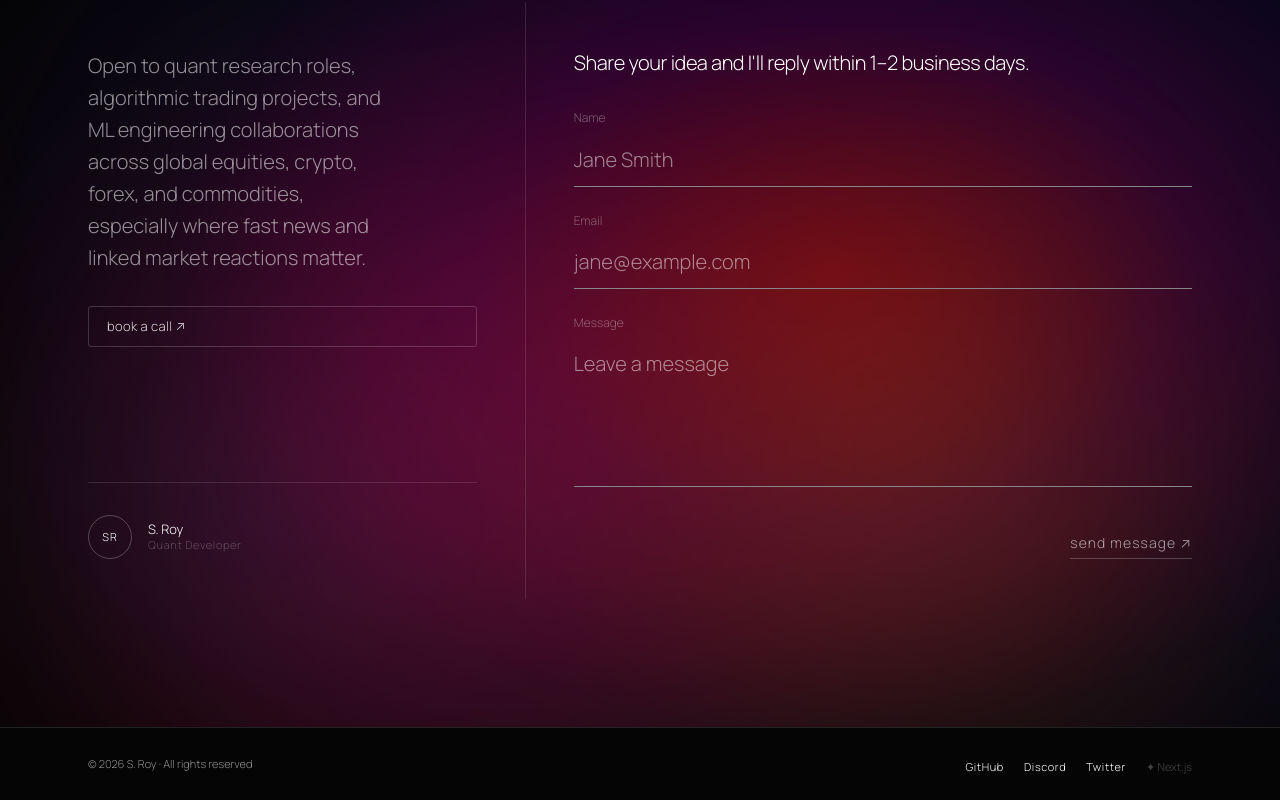
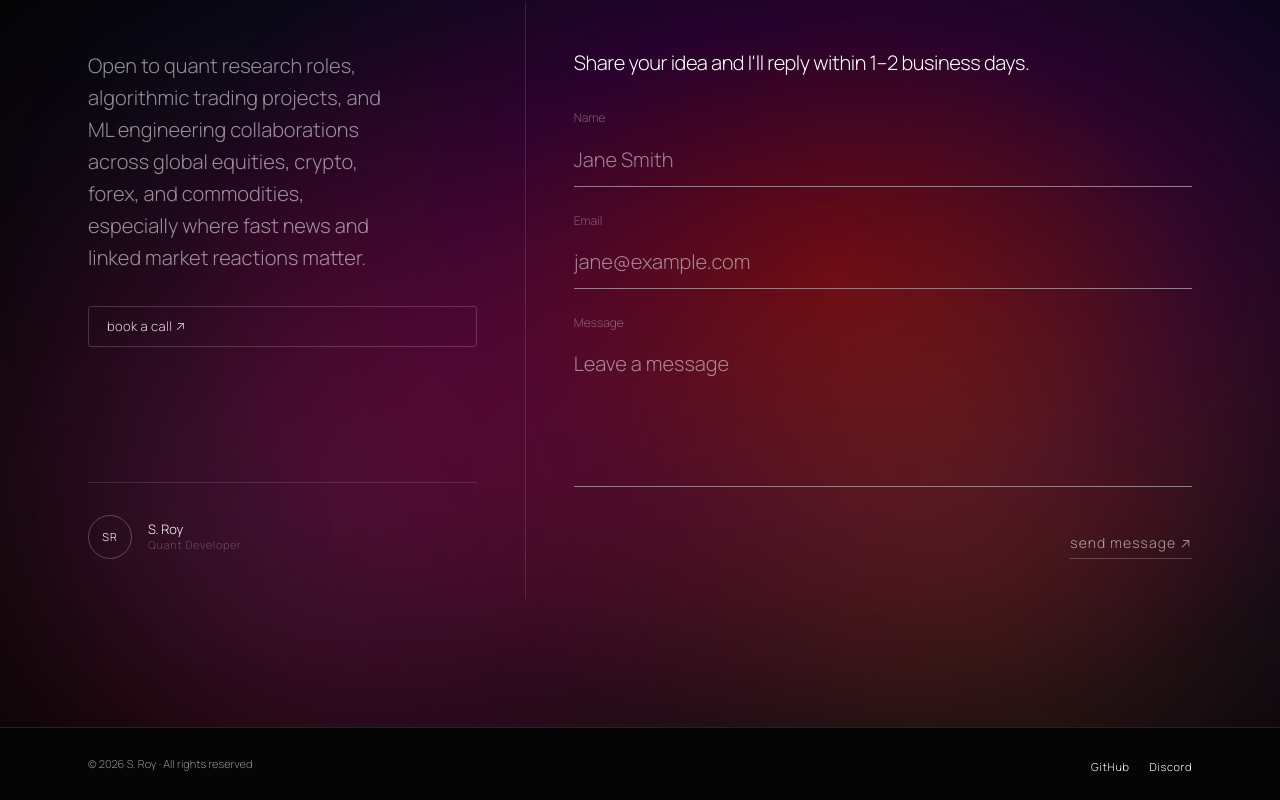
Before and after one commit to SwarnabhR/portfolio, a Next.js app: page / in a window 1280 px wide. Shown: the part 6592-7392 px from the top of the page. Built offline with nearby package versions, Linux system fonts and the light colour scheme.

Commit message:
feat: implement responsive Navbar component and placeholder contact and footer sections

```diff
--- a/app/components/sections/Contact.tsx
+++ b/app/components/sections/Contact.tsx
@@ -57,12 +57,14 @@ export default function Contact() {
           100% { left: 110%; }
         }
         @keyframes cBlob1 {
-          0%, 100% { transform: translate(0,0) rotate(0deg) scale(1); }
-          50% { transform: translate(5vw, -5vw) rotate(10deg) scale(1.05); }
+          0%, 100% { transform: translate(0,0) rotate(0deg) scale(1); border-radius: 40% 60% 34% 66% / 58% 42% 62% 38%; }
+          33%      { transform: translate(40px, -60px) rotate(15deg) scale(1.1); border-radius: 60% 40% 52% 48% / 40% 60% 40% 60%; }
+          66%      { transform: translate(-30px, -40px) rotate(-10deg) scale(0.95); border-radius: 42% 58% 55% 45% / 65% 35% 65% 35%; }
         }
         @keyframes cBlob2 {
-          0%, 100% { transform: translate(0,0) rotate(0deg) scale(1); }
-          50% { transform: translate(-5vw, -4vw) rotate(-10deg) scale(1.05); }
+          0%, 100% { transform: translate(0,0) rotate(0deg) scale(1); border-radius: 62% 38% 74% 26% / 52% 44% 56% 48%; }
+          33%      { transform: translate(-50px, 40px) rotate(-15deg) scale(1.05); border-radius: 48% 52% 66% 34% / 44% 56% 44% 56%; }
+          66%      { transform: translate(20px, -30px) rotate(10deg) scale(1.1); border-radius: 65% 35% 44% 56% / 56% 44% 66% 34%; }
         }
       `}</style>
 
@@ -71,25 +73,25 @@ export default function Contact() {
         aria-hidden="true"
         style={{
           position: 'absolute', inset: 0, overflow: 'hidden',
-          isolation: 'isolate', zIndex: 0, pointerEvents: 'none'
+          isolation: 'isolate', zIndex: 0, pointerEvents: 'none',
+          maskImage: 'linear-gradient(to bottom, transparent 0%, black 15%)',
+          WebkitMaskImage: 'linear-gradient(to bottom, transparent 0%, black 15%)'
         }}
       >
         <div style={{ position: 'absolute', inset: 0, filter: 'blur(100px)' }}>
           {/* Magenta/Pink Blob */}
           <div style={{
-            position: 'absolute', width: '80vw', height: '80vw',
+            position: 'absolute', width: 'max(80vw, 800px)', height: 'max(80vw, 800px)',
             bottom: '-30%', left: '-10%',
             background: 'radial-gradient(ellipse at 50% 50%, rgba(200, 20, 80, 0.45) 0%, rgba(120, 10, 40, 0.2) 50%, transparent 70%)',
-            borderRadius: '40% 60% 34% 66% / 58% 42% 62% 38%',
-            willChange: 'transform', animation: 'cBlob1 20s ease-in-out infinite',
+            willChange: 'transform, border-radius', animation: 'cBlob1 12s ease-in-out infinite',
           }} />
           {/* Orange/Yellow Blob */}
           <div style={{
-            position: 'absolute', width: '70vw', height: '70vw',
+            position: 'absolute', width: 'max(70vw, 700px)', height: 'max(70vw, 700px)',
             bottom: '-20%', right: '-10%',
             background: 'radial-gradient(ellipse at 50% 50%, rgba(230, 90, 0, 0.35) 0%, rgba(150, 40, 0, 0.15) 50%, transparent 70%)',
-            borderRadius: '62% 38% 74% 26% / 52% 44% 56% 48%',
-            willChange: 'transform', animation: 'cBlob2 25s ease-in-out infinite',
+            willChange: 'transform, border-radius', animation: 'cBlob2 14s ease-in-out infinite',
           }} />
         </div>
       </div>
--- a/app/components/sections/Footer.tsx
+++ b/app/components/sections/Footer.tsx
@@ -16,7 +16,6 @@ export default function Footer() {
           {[
             { label: 'GitHub',   href: 'https://github.com/SwarnabhR', external: true  },
             { label: 'Discord',  href: '#',                             external: false },
-            { label: 'Twitter',  href: '#',                             external: false },
           ].map(({ label, href, external }) => (
             <li key={label}>
               <a
@@ -29,9 +28,6 @@ export default function Footer() {
               </a>
             </li>
           ))}
-          <li>
-            <span className="text-xs text-fg-3">✦ Next.js</span>
-          </li>
         </ul>
 
       </div>
--- a/app/components/ui/Navbar.tsx
+++ b/app/components/ui/Navbar.tsx
@@ -29,16 +29,6 @@ const SOCIALS = [
       <svg width="28" height="28" viewBox="0 0 28 28" fill="none" xmlns="http://www.w3.org/2000/svg" aria-hidden="true">
         <circle cx="14" cy="14" r="13.25" stroke="currentColor" strokeWidth="0.75" strokeOpacity="0.5"/>
         <path d="M18.8 9.35C17.82 8.9 16.78 8.58 15.69 8.43C15.55 8.68 15.4 9.02 15.29 9.29C14.13 9.12 12.98 9.12 11.84 9.29C11.73 9.02 11.57 8.68 11.44 8.43C10.34 8.58 9.3 8.9 8.33 9.35C6.36 12.26 5.83 15.1 6.1 17.91C7.41 18.87 8.69 19.45 9.94 19.83C10.25 19.41 10.52 18.96 10.76 18.49C10.31 18.32 9.89 18.11 9.48 17.86C9.59 17.78 9.69 17.7 9.79 17.62C12.26 18.75 14.94 18.75 17.38 17.62C17.48 17.7 17.59 17.78 17.69 17.86C17.29 18.11 16.86 18.32 16.41 18.49C16.65 18.96 16.92 19.41 17.23 19.83C18.49 19.45 19.76 18.87 21.08 17.91C21.39 14.65 20.55 11.84 18.8 9.35ZM11.4 16.19C10.66 16.19 10.05 15.51 10.05 14.68C10.05 13.84 10.65 13.17 11.4 13.17C12.15 13.17 12.77 13.85 12.75 14.68C12.75 15.51 12.15 16.19 11.4 16.19ZM15.75 16.19C15.01 16.19 14.4 15.51 14.4 14.68C14.4 13.84 15 13.17 15.75 13.17C16.5 13.17 17.12 13.85 17.1 14.68C17.1 15.51 16.5 16.19 15.75 16.19Z" fill="currentColor"/>
-      </svg>
-    ),
-  },
-  {
-    label: 'Twitter / X',
-    href: '#',
-    icon: (
-      <svg width="28" height="28" viewBox="0 0 28 28" fill="none" xmlns="http://www.w3.org/2000/svg" aria-hidden="true">
-        <circle cx="14" cy="14" r="13.25" stroke="currentColor" strokeWidth="0.75" strokeOpacity="0.5"/>
-        <path d="M20 9L15.5 14.2L20.5 20H17.5L14 15.8L10.5 20H7.5L12.3 14.5L7.5 9H10.5L13.8 12.9L17 9H20Z" fill="currentColor"/>
       </svg>
     ),
   },
```
